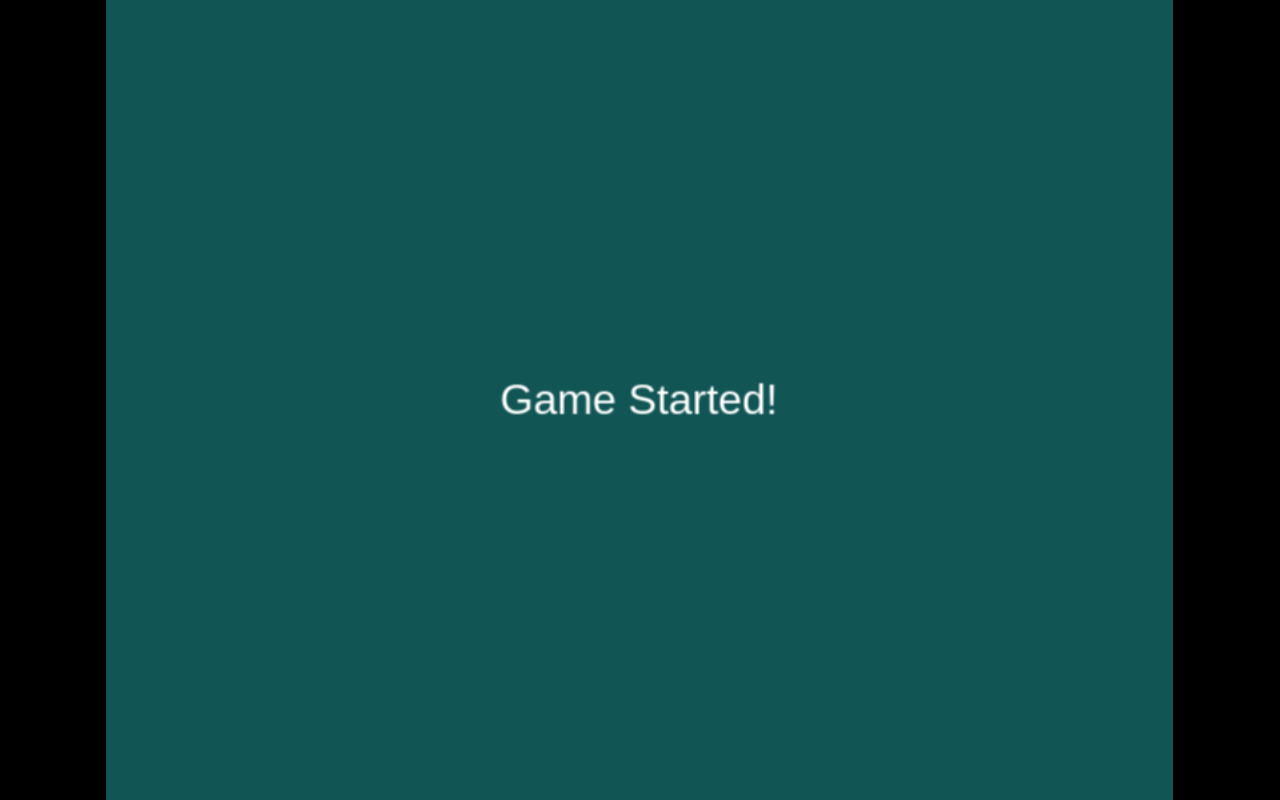
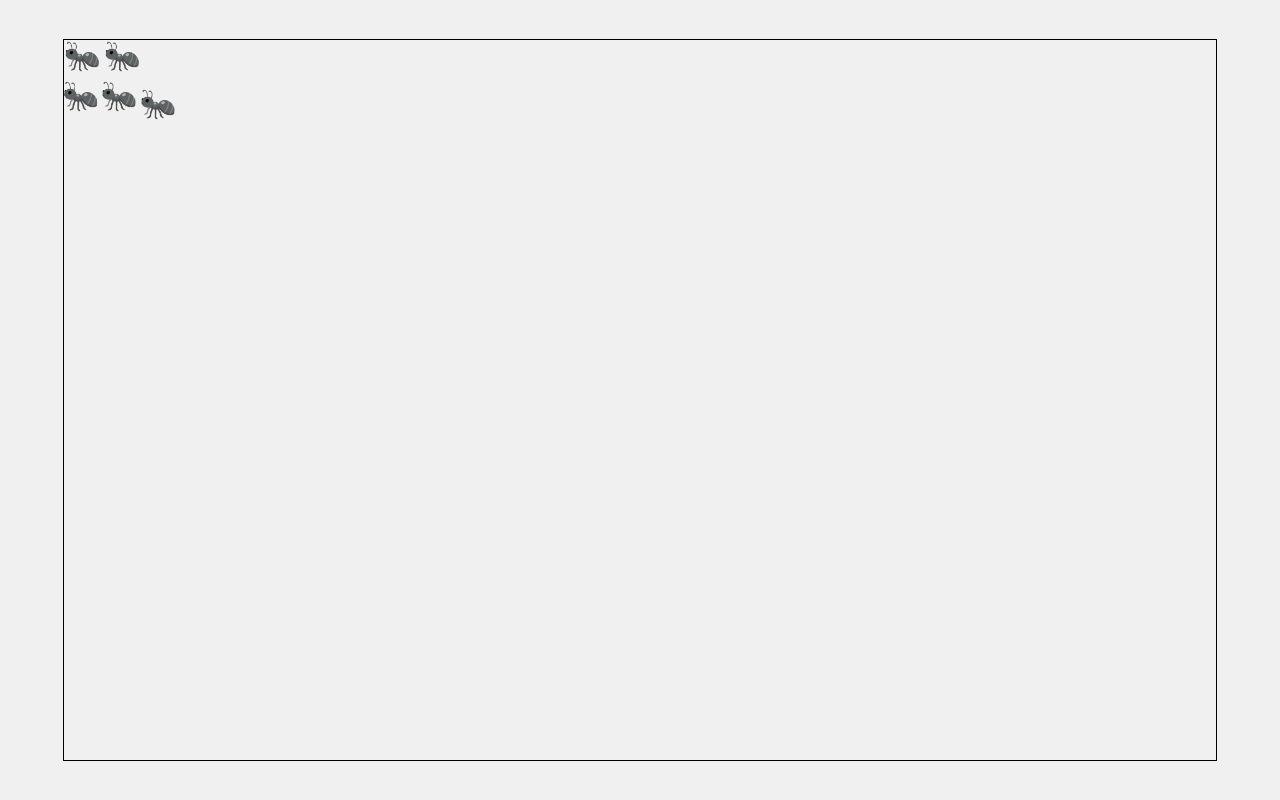
Before and after one commit to r0ots/antlantis, a website built with webpack: page src/index.html in a window 1280 px wide. Built offline with nearby package versions, Linux system fonts and the light colour scheme.

Commit message:
Update game title and implement ant simulation feature
- Changed the title in webpack configuration and HTML from "Phaser Game" to "Ant Simulation".
- Replaced the game container div with a canvas element for the simulation.
- Removed Phaser game setup and added a new simulation script that animates circles representing ants, responding to mouse movements.
- Implemented canvas resizing and circle collision detection for a dynamic simulation experience.

```diff
--- a/src/index.html
+++ b/src/index.html
@@ -3,24 +3,24 @@
   <head>
     <meta charset="UTF-8" />
     <meta name="viewport" content="width=device-width, initial-scale=1.0" />
-    <title><%= htmlWebpackPlugin.options.title %></title>
+    <title>Ant Simulation</title>
     <style>
       body {
         margin: 0;
-        padding: 0;
-        background-color: #000;
+        overflow: hidden;
+        background-color: #f0f0f0;
         display: flex;
         justify-content: center;
         align-items: center;
         height: 100vh;
-        overflow: hidden;
       }
       canvas {
         display: block;
+        border: 1px solid black;
       }
     </style>
   </head>
   <body>
-    <div id="game-container"></div>
+    <canvas id="simulationCanvas"></canvas>
   </body>
 </html>
--- a/src/index.ts
+++ b/src/index.ts
@@ -1,27 +1 @@
-import Phaser from "phaser";
-import BootScene from "@/scenes/BootScene";
-
-const config: Phaser.Types.Core.GameConfig = {
-  type: Phaser.AUTO,
-  width: 800,
-  height: 600,
-  parent: "game-container",
-  physics: {
-    default: "arcade",
-    arcade: {
-      gravity: { x: 0, y: 0 },
-      debug: process.env.NODE_ENV === "development", // Show debug information in development
-    },
-  },
-  scene: [BootScene],
-  scale: {
-    mode: Phaser.Scale.FIT,
-    autoCenter: Phaser.Scale.CENTER_BOTH,
-  },
-  backgroundColor: "#125555",
-};
-
-// eslint-disable-next-line @typescript-eslint/no-unused-vars
-const game = new Phaser.Game(config);
-
-export default game;
+import "./simulation";
--- /dev/null
+++ b/src/simulation.ts
@@ -0,0 +1,150 @@
+interface Circle {
+  x: number;
+  y: number;
+  radius: number;
+  vx: number;
+  vy: number;
+  color: string;
+  facingRight: boolean;
+}
+
+const canvas = document.getElementById("simulationCanvas") as HTMLCanvasElement;
+const ctx = canvas.getContext("2d")!;
+
+let mouseX = 0;
+let mouseY = 0;
+
+const numCircles = 5;
+const circles: Circle[] = [];
+const circleRadius = 20;
+const colors = ["#FF6B6B", "#4ECDC4", "#45B7D1", "#FED766", "#F67280"];
+
+function resizeCanvas() {
+  canvas.width = window.innerWidth * 0.9;
+  canvas.height = window.innerHeight * 0.9;
+}
+
+window.addEventListener("resize", resizeCanvas);
+document.addEventListener("mousemove", (event) => {
+  const rect = canvas.getBoundingClientRect();
+  mouseX = event.clientX - rect.left;
+  mouseY = event.clientY - rect.top;
+});
+
+function initCircles() {
+  for (let i = 0; i < numCircles; i++) {
+    circles.push({
+      x: Math.random() * (canvas.width - circleRadius * 2) + circleRadius,
+      y: Math.random() * (canvas.height - circleRadius * 2) + circleRadius,
+      radius: circleRadius,
+      vx: 0,
+      vy: 0,
+      color: colors[i % colors.length],
+      facingRight: false,
+    });
+  }
+}
+
+function drawCircle(circle: Circle) {
+  ctx.save(); // Save the current state
+  ctx.translate(circle.x, circle.y); // Move to the circle's position
+
+  // Flip if facingRight is true (assuming emoji faces left by default)
+  if (circle.facingRight) {
+    ctx.scale(-1, 1);
+  }
+
+  ctx.font = `${circle.radius * 1.5}px Arial`;
+  ctx.textAlign = "center";
+  ctx.textBaseline = "middle";
+  ctx.fillText("🐜", 0, 0); // Draw at the new origin (0,0)
+
+  ctx.restore(); // Restore the original state
+}
+
+function updateCircles() {
+  circles.forEach((circle) => {
+    // Move towards mouse
+    const dx = mouseX - circle.x;
+    const dy = mouseY - circle.y;
+    const dist = Math.sqrt(dx * dx + dy * dy);
+    const speed = 2;
+
+    // Update orientation based on horizontal direction to mouse
+    const orientationThreshold = 1; // Minimum horizontal distance to change orientation
+    if (dx > orientationThreshold) {
+      circle.facingRight = true;
+    } else if (dx < -orientationThreshold) {
+      circle.facingRight = false;
+    }
+    // If dx is very small, maintain current orientation
+
+    if (dist > 1) {
+      // Prevent shaking when close
+      circle.vx = (dx / dist) * speed;
+      circle.vy = (dy / dist) * speed;
+    } else {
+      circle.vx = 0;
+      circle.vy = 0;
+    }
+
+    circle.x += circle.vx;
+    circle.y += circle.vy;
+
+    // Boundary collision
+    if (circle.x - circle.radius < 0) {
+      circle.x = circle.radius;
+      circle.vx *= -0.5; // Dampen velocity on collision
+    }
+    if (circle.x + circle.radius > canvas.width) {
+      circle.x = canvas.width - circle.radius;
+      circle.vx *= -0.5;
+    }
+    if (circle.y - circle.radius < 0) {
+      circle.y = circle.radius;
+      circle.vy *= -0.5;
+    }
+    if (circle.y + circle.radius > canvas.height) {
+      circle.y = canvas.height - circle.radius;
+      circle.vy *= -0.5;
+    }
+  });
+
+  // Circle to circle collision
+  for (let i = 0; i < circles.length; i++) {
+    for (let j = i + 1; j < circles.length; j++) {
+      const c1 = circles[i];
+      const c2 = circles[j];
+      const dx = c2.x - c1.x;
+      const dy = c2.y - c1.y;
+      const distance = Math.sqrt(dx * dx + dy * dy);
+      const minDistance = c1.radius + c2.radius;
+
+      if (distance < minDistance) {
+        const overlap = minDistance - distance;
+        const adjustX = (overlap / 2) * (dx / distance);
+        const adjustY = (overlap / 2) * (dy / distance);
+
+        c1.x -= adjustX;
+        c1.y -= adjustY;
+        c2.x += adjustX;
+        c2.y += adjustY;
+
+        // Basic elastic collision response (optional, can be complex)
+        // For simplicity, we're just pushing them apart.
+        // A more realistic collision would involve swapping velocities.
+      }
+    }
+  }
+}
+
+function gameLoop() {
+  ctx.clearRect(0, 0, canvas.width, canvas.height);
+  updateCircles();
+  circles.forEach(drawCircle);
+  requestAnimationFrame(gameLoop);
+}
+
+resizeCanvas();
+initCircles();
+gameLoop();
--- a/webpack.config.js
+++ b/webpack.config.js
@@ -53,7 +53,7 @@ module.exports = (env, argv) => {
         template: "./src/index.html",
         filename: "index.html",
         inject: "body",
-        title: "Phaser Game",
+        title: "Ant Simulation",
       }),
       new CopyWebpackPlugin({
         patterns: [
```
